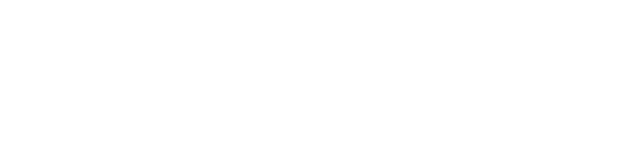
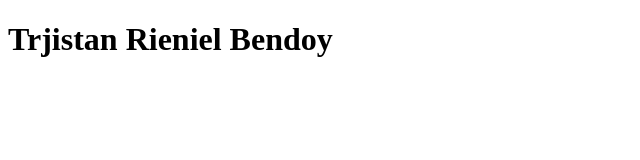
Before and after one commit to Triscuitt/Personal-Project, a plain HTML site: page pages/about.html in a window 1280 px wide. Shown: the whole page, without its empty margins (0-640 px from the left). Drawn offline with Linux system fonts and the light colour scheme.

Commit message:
Updated some codes

```diff
--- a/pages/about.html
+++ b/pages/about.html
@@ -6,6 +6,6 @@
     <title>About me</title>
 </head>
 <body>
-
+    <h1>Trjistan Rieniel Bendoy</h1>
 </body>
 </html>
```
